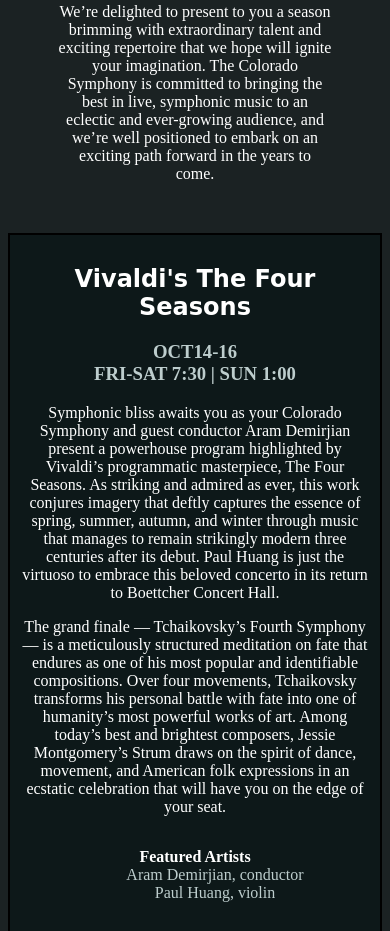
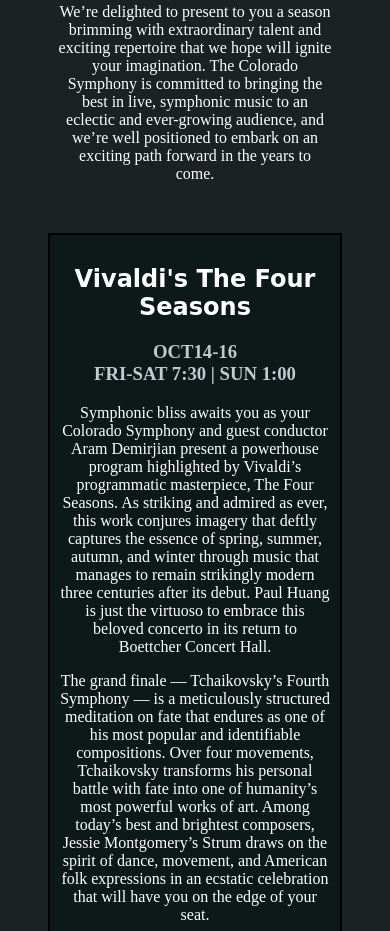
Before and after one commit to jbpink/jbpink.github.io, a plain HTML site: page css-midterm/index.html in a window 390 px wide. Shown: the part 356-1287 px from the top of the page. Drawn offline with Linux system fonts and the light colour scheme.

Commit message:
css midterm pt5

```diff
--- a/css/index.css
+++ b/css/index.css
@@ -51,8 +51,6 @@ body{
  @media screen and (max-width: 500px){
     .concert{
         text-align: center;
-        margin: 0;
-        margin-top: 50px;
     }
     .lists{
         display: grid;
```
